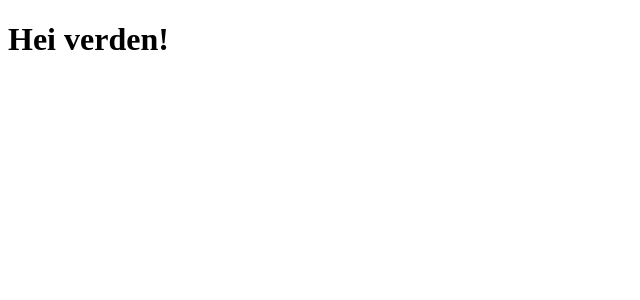
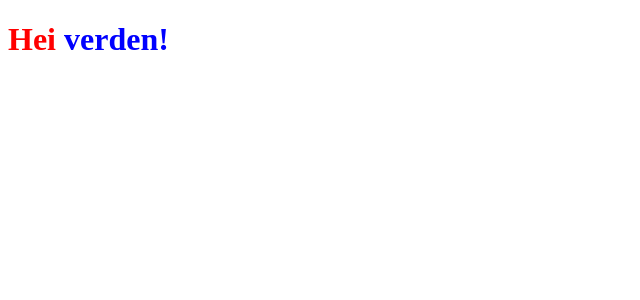
Before and after one commit to pfillipi/tenningNyheter, a Next.js app: page / in a window 1280 px wide. Shown: the top 300 px of the page, without its empty margins (0-640 px from the left). Built offline with nearby package versions, Linux system fonts and the light colour scheme.

Commit message:
NextScript

```diff
--- a/package.json
+++ b/package.json
@@ -10,7 +10,8 @@
   "dependencies": {
     "next": "10.2.2",
     "react": "17.0.2",
-    "react-dom": "17.0.2"
+    "react-dom": "17.0.2",
+    "sass": "^1.34.0"
   },
   "devDependencies": {
     "@types/node": "^15.6.0",
--- /dev/null
+++ b/src/pages/_document.tsx
@@ -0,0 +1,17 @@
+import Document, { Html, Head, Main, NextScript } from 'next/document';
+
+export default class MyDocument extends Document {
+  render() {
+    return (
+      <Html>
+        <Head>
+          <title>ig.news</title>
+        </Head>
+        <body>
+          <Main />
+          <NextScript />
+        </body>
+      </Html>
+    )
+  }
+}
--- a/src/pages/index.tsx
+++ b/src/pages/index.tsx
@@ -1,9 +1,9 @@
-import styles from '../styles/home.module.css'
+import styles from '../styles/home.module.scss'
 
 export default function Home() {
   return (
-    <h1 className="{styles.title}">
-      Hei verden!
+    <h1 className={styles.title}>
+      Hei <span>verden!</span>
     </h1>
   )
 }
--- a/src/styles/home.module.css
+++ /dev/null
@@ -1,3 +0,0 @@
-.title {
-  color: red;
-}
--- /dev/null
+++ b/src/styles/home.module.scss
@@ -0,0 +1,7 @@
+.title {
+  color: red;
+
+  span {
+    color: blue;
+  }
+}
```
Also changed, not shown: 1 other file (tests, documents, lock files or other folders).
